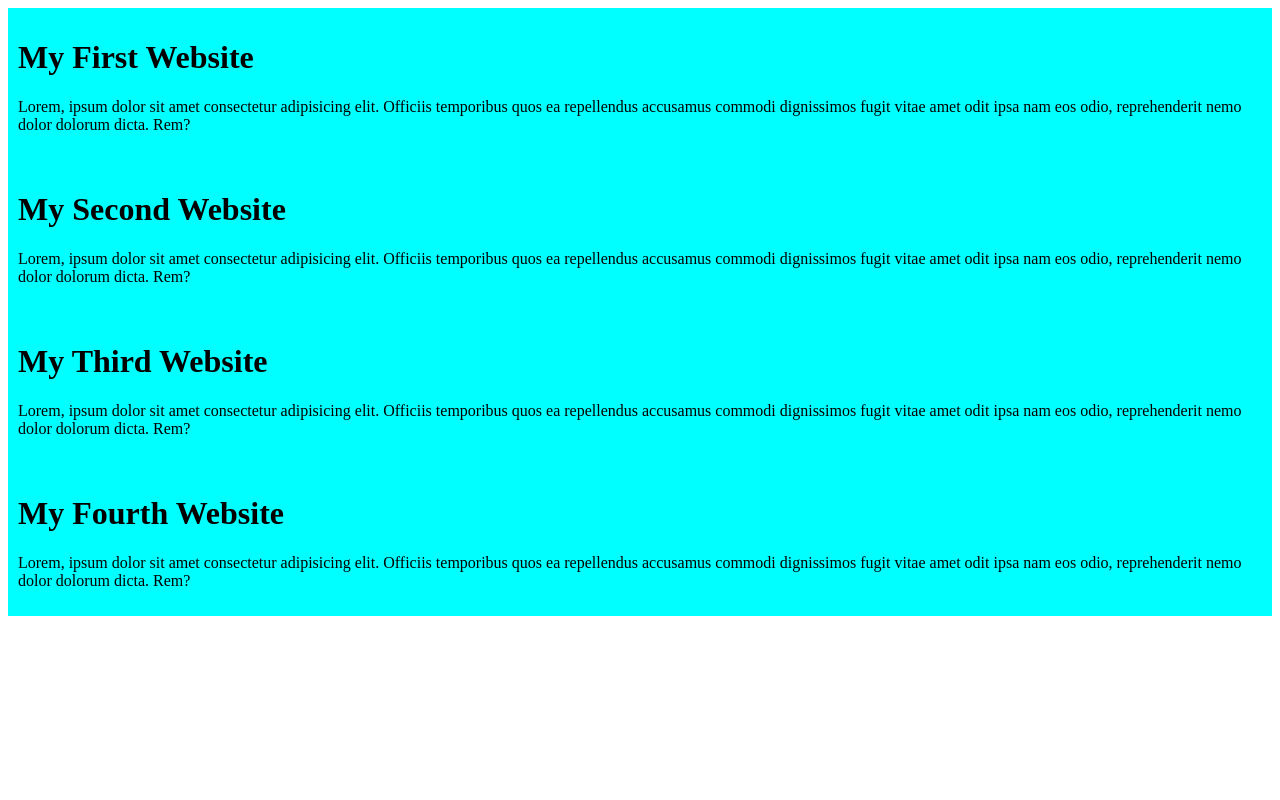
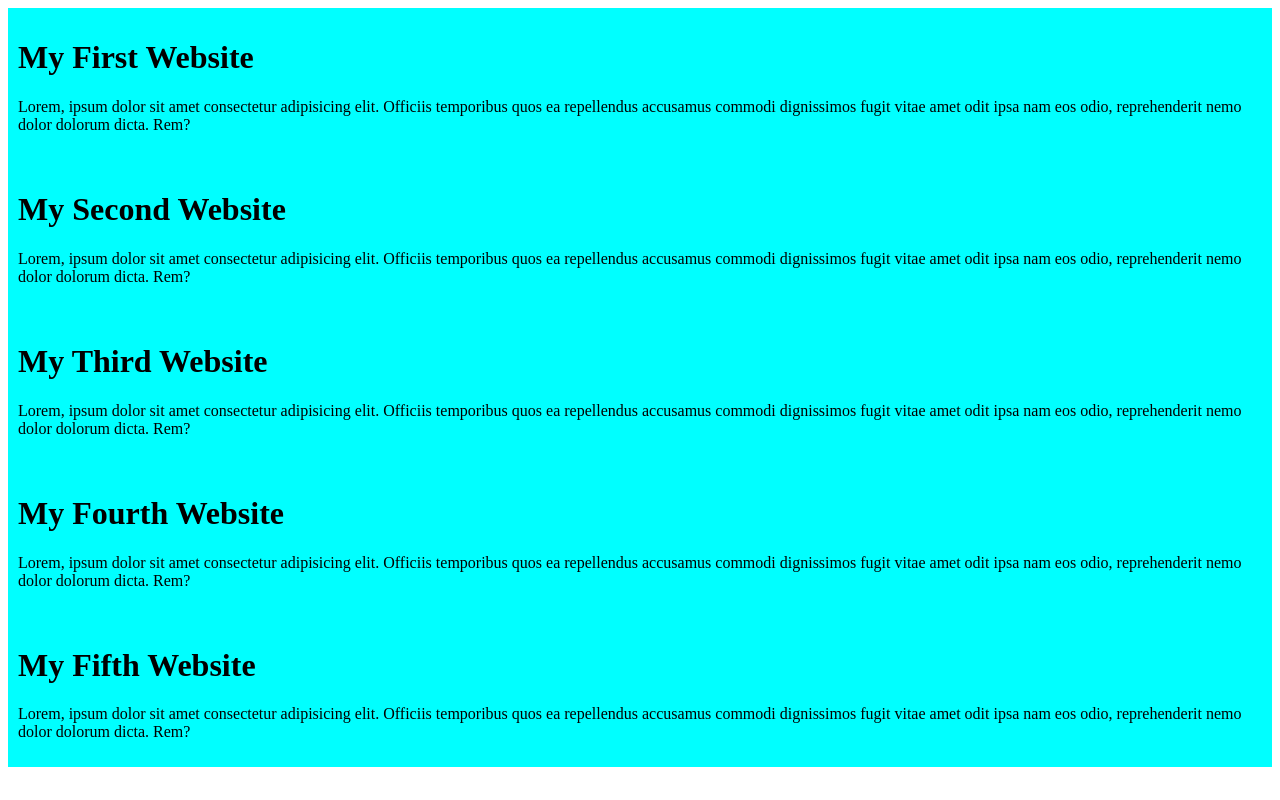
Before and after one commit to mdriazuddin07/my-first-repo, a plain HTML site: page index.html in a window 1280 px wide. Drawn offline with Linux system fonts and the light colour scheme.

Commit message:
fainl updete

```diff
--- a/index.html
+++ b/index.html
@@ -23,5 +23,9 @@
             <h1>My Fourth Website </h1>
             <p>Lorem, ipsum dolor sit amet consectetur adipisicing elit. Officiis temporibus quos ea repellendus accusamus commodi dignissimos fugit vitae amet odit ipsa nam eos odio, reprehenderit nemo dolor dolorum dicta. Rem?</p>
             </div>
+        <div>
+            <h1>My Fifth Website </h1>
+            <p>Lorem, ipsum dolor sit amet consectetur adipisicing elit. Officiis temporibus quos ea repellendus accusamus commodi dignissimos fugit vitae amet odit ipsa nam eos odio, reprehenderit nemo dolor dolorum dicta. Rem?</p>
+            </div>
 </body>
 </html>
```
